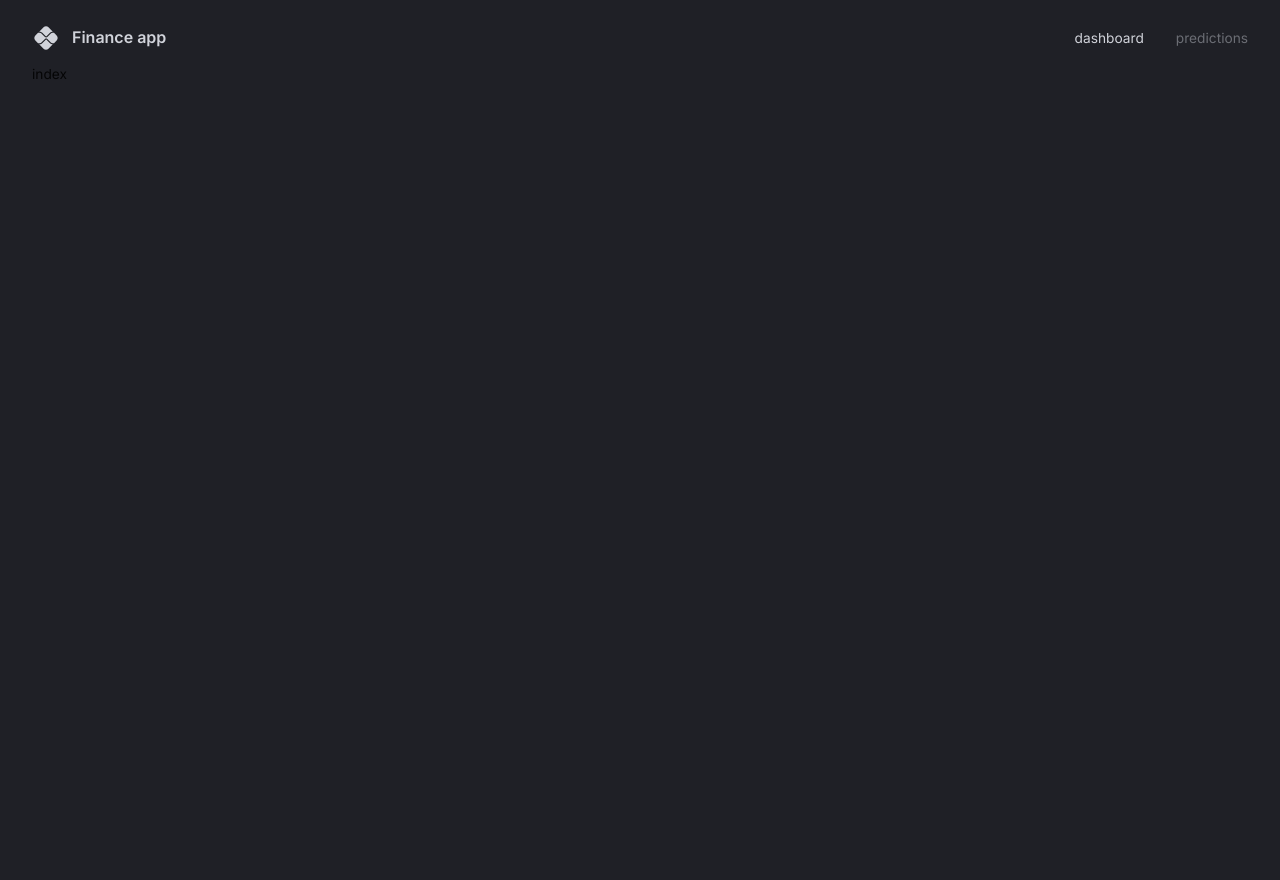
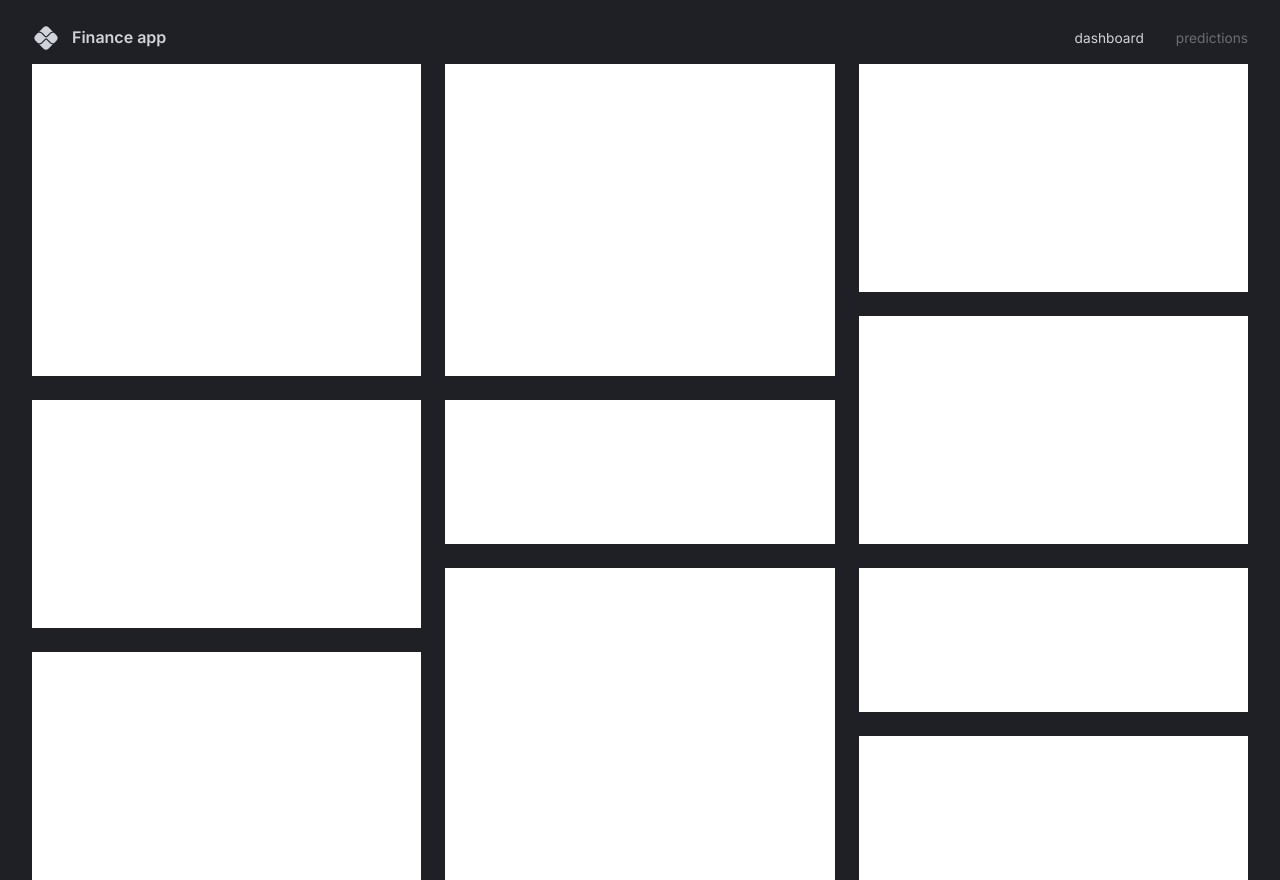
Before and after one commit to JoaoSousaJS/finance, a React (Vite) app: page / in a window 1280 px wide. Before the commit the page ends 800 px from the top, so only its background shows below. Built offline with nearby package versions, Linux system fonts and the light colour scheme.

Commit message:
feat: add template area

```diff
--- a/src/scenes/dashboard/index.tsx
+++ b/src/scenes/dashboard/index.tsx
@@ -1,9 +1,46 @@
-import React from "react";
+import { Box, useMediaQuery, useTheme } from "@mui/material";
+import {
+  gridTemplateLargeScreens,
+  gridTemplateSmallScreens,
+} from "./templateConstant";
 
 type Props = {};
 
 const Dashboard = (props: Props) => {
-  return <div>index</div>;
+  const isAboveMediumScreens = useMediaQuery("(min-width: 1200px)");
+  const { palette } = useTheme();
+  return (
+    <Box
+      width="100%"
+      height="100%"
+      display="grid"
+      gap="1.5rem"
+      sx={
+        isAboveMediumScreens
+          ? {
+              gridTemplateColumns: "repeat(3, minmax(370px, 1fr))",
+              gridTemplateRows: "repeat(10, minmax(60px, 1fr))",
+              gridTemplateAreas: gridTemplateLargeScreens,
+            }
+          : {
+              gridAutoColumns: "1fr",
+              gridAutoRows: "80px",
+              gridTemplateAreas: gridTemplateSmallScreens,
+            }
+      }
+    >
+      <Box bgcolor="#fff" gridArea="a"></Box>
+      <Box bgcolor="#fff" gridArea="b"></Box>
+      <Box bgcolor="#fff" gridArea="c"></Box>
+      <Box bgcolor="#fff" gridArea="d"></Box>
+      <Box bgcolor="#fff" gridArea="e"></Box>
+      <Box bgcolor="#fff" gridArea="f"></Box>
+      <Box bgcolor="#fff" gridArea="g"></Box>
+      <Box bgcolor="#fff" gridArea="h"></Box>
+      <Box bgcolor="#fff" gridArea="i"></Box>
+      <Box bgcolor="#fff" gridArea="j"></Box>
+    </Box>
+  );
 };
 
 export default Dashboard;
--- /dev/null
+++ b/src/scenes/dashboard/templateConstant.ts
@@ -0,0 +1,45 @@
+export const gridTemplateLargeScreens = `
+  "a b c"
+  "a b c"
+  "a b c"
+  "a b f"
+  "d e f"
+  "d e f"
+  "d h i"
+  "g h i"
+  "g h j"
+  "g h j"
+`;
+
+export const gridTemplateSmallScreens = `
+  "a"
+  "a"
+  "a"
+  "a"
+  "b"
+  "b"
+  "b"
+  "b"
+  "c"
+  "c"
+  "c"
+  "d"
+  "d"
+  "d"
+  "e"
+  "e"
+  "f"
+  "f"
+  "f"
+  "g"
+  "g"
+  "g"
+  "h"
+  "h"
+  "h"
+  "h"
+  "i"
+  "i"
+  "j"
+  "j"
+`;
```
Also changed, not shown: 1 other file (tests, documents, lock files or other folders).
